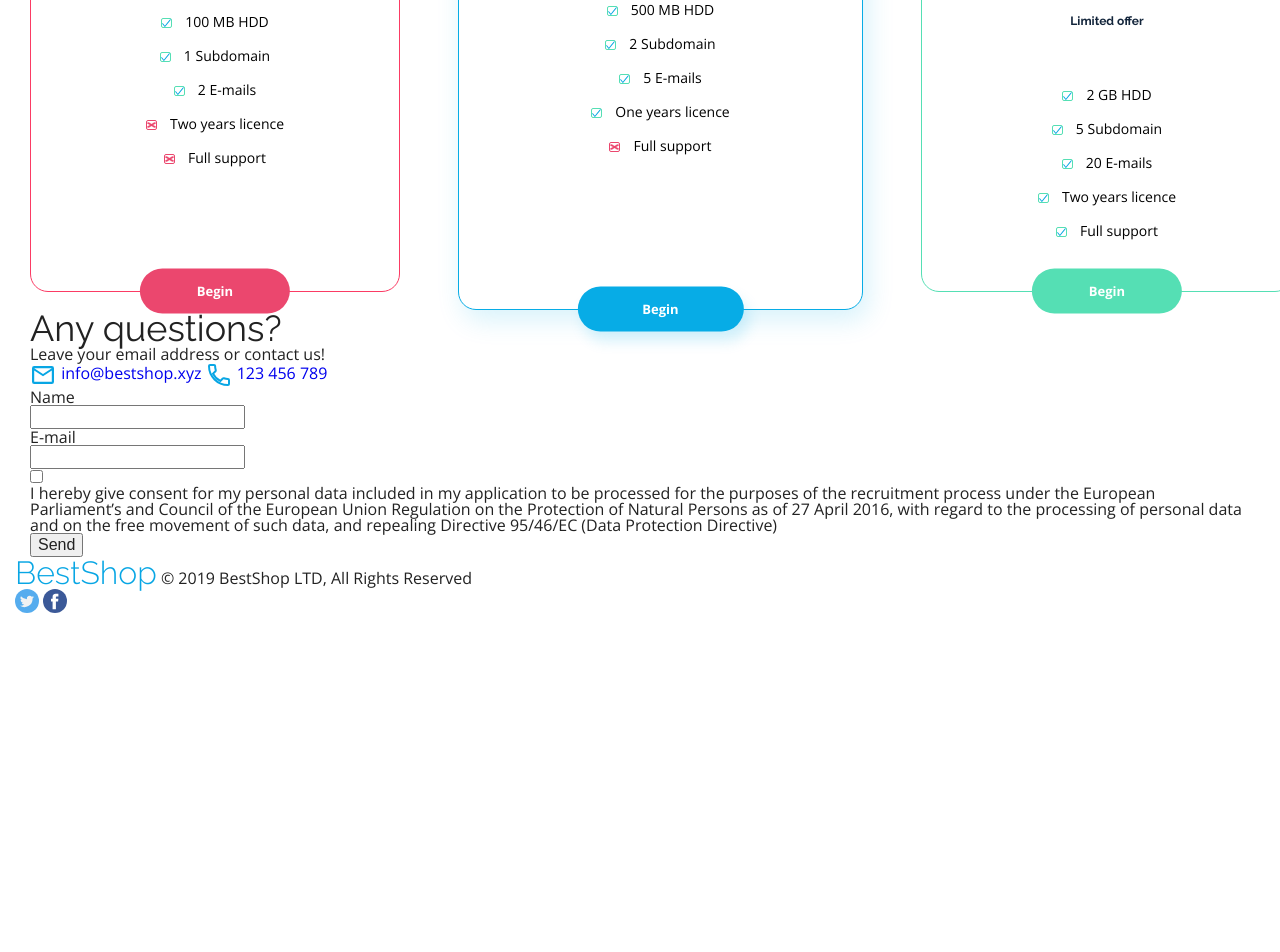
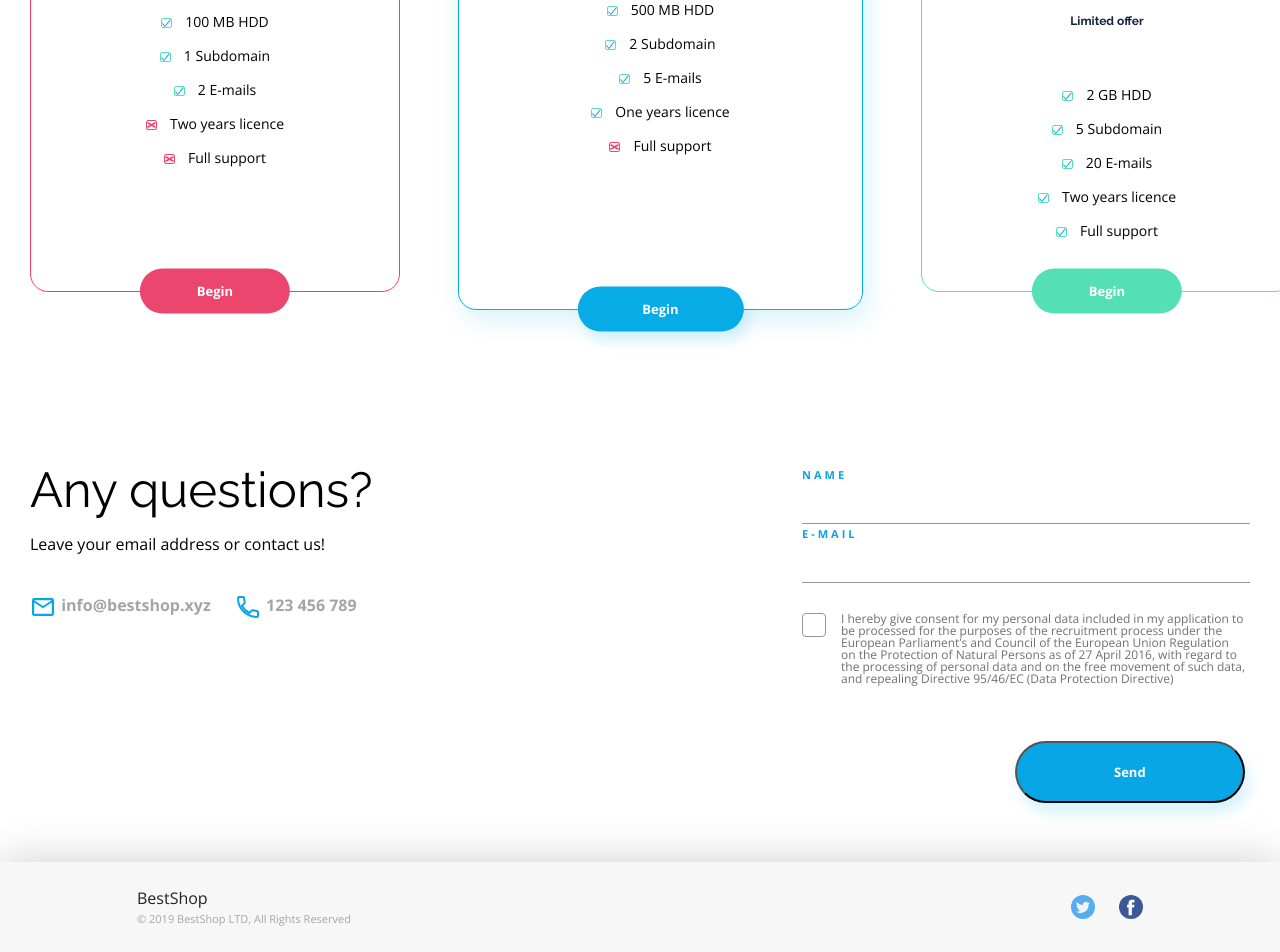
Before and after one commit to kamilmuzyka91/BestShopProject, a website: page index.html in a window 1280 px wide. Shown: the part 3451-4403 px from the top of the page. Before the commit the page ends 4064 px from the top, so only its background shows below. Drawn offline with nearby package versions, Linux system fonts and the light colour scheme.

Commit message:
dodano zmienne sass i sekcję footer

```diff
--- a/index.html
+++ b/index.html
@@ -249,18 +249,20 @@
 </main>
 
 
-<footer class="footer">
-  <div class="footer__container container">
-    <div class="footer__info">
-      <a href="#" class="logo">BestShop</a>
-      <span class="footer__copy">© 2019 BestShop LTD, All Rights Reserved</span>
-    </div>
-    <div class="footer__icons">
-      <a href="#"><img src="images/Twitter.svg" alt="twitter"/></a>
-      <a href="#"><img src="images/Facebook.svg" alt="facebook"/></a>
-    </div>
+<section class="footer">
+  <div class="footer__container-item">
+      <div class="footer__logo">
+          <span class="logo">BestShop</span>
+          <span class="footer__copy">&copy; 2019 BestShop LTD, All Rights Reserved</span>
+      </div>
+      <div class="footer__social">
+          <a href="#"><img src="/images/Twitter.svg" alt="social media twitter link"
+                  class="footer__social-twitter"></a>
+          <a href="#"> <img src="/images/Facebook.svg" alt="social media facebook link"
+                  class="footer__social-facebook"></a>
+      </div>
   </div>
-</footer>
+</section>
 </div>
 </body>
 </html>
--- /dev/null
+++ b/scss/elements/_footer.scss
@@ -0,0 +1,41 @@
+.footer__container-item {
+    min-height: 90px;
+    display: flex;
+    justify-content: space-between;
+    align-items: center;
+    background:$color-light-grey;
+    box-shadow: 0px -5px 40px #00000029;
+
+
+.footer__logo {
+    display: flex;
+    flex-direction: column;
+    margin-left: 20px;
+    margin-left: 137px;
+}
+
+.footer__copy {
+    font-family: $font-open-sans;
+    font-size: 11px;
+    color: $color-grey;
+    margin-top: 7px;
+}
+
+.footer__social {
+    margin-right: 137px;
+}
+
+.footer__social a:first-of-type {
+    margin-right: 20px;
+}
+
+.footer__social-twitter {
+    width: 24px;
+    height: 24px;
+}
+
+.footer__social-facebook {
+    width: 24px;
+    height: 24px;
+}
+}
--- a/scss/main.scss
+++ b/scss/main.scss
@@ -5,4 +5,6 @@
 @import "scss/elements/_opening.scss";
 @import "scss/elements/_statistics.scss";
 @import "scss/elements/_benefits.scss";
-@import "scss/settings/_pricing.scss";
+@import "scss/elements/_pricing.scss";
+@import "scss/elements/_contact.scss";
+@import "scss/elements/_footer.scss";
```
Also changed, not shown: css/main.css, scss/elements/_contact.scss (renamed from scss/settings/_contact.scss), scss/elements/_pricing.scss (renamed from scss/settings/_pricing.scss), 1 other file.
